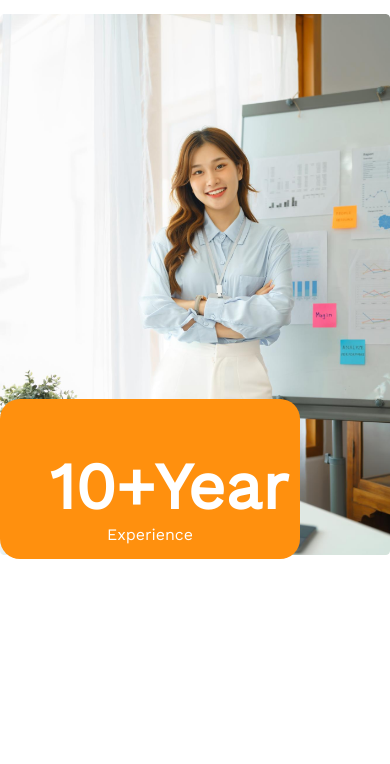
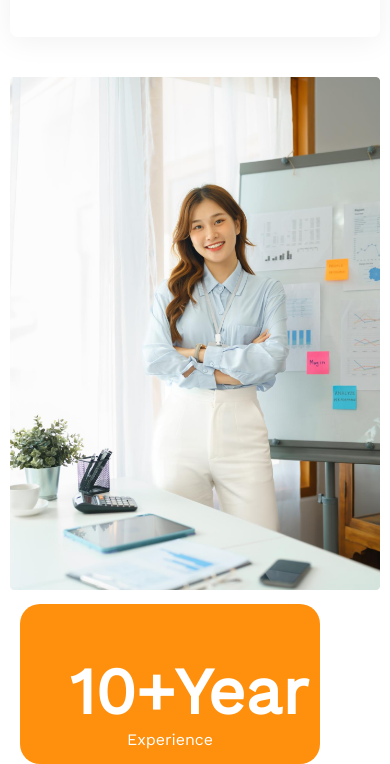
Before and after one commit to jubaerahmedtamim/g3-architects-assignment, a plain HTML site: page index.html in a window 390 px wide. Shown: the part 3835-4599 px from the top of the page. Before the commit the page ends 4394 px from the top, so only its background shows below. Drawn offline with nearby package versions, Linux system fonts and the light colour scheme.

Commit message:
experience btn is now bottom in mobile devices

```diff
--- a/styles/style.css
+++ b/styles/style.css
@@ -218,14 +218,14 @@ nav {
         align-items: center;
         justify-content: center;
         gap: 20px;
+        padding: 10px;
     }
     .exp-img img{
         width: 100%;
     }
     .experience-btn {
-        position: absolute;
-        bottom: 0;
-        right: auto;
+        position: static;
+        margin-left:20px ;
     }
 
 }
```
Also changed, not shown: index.html (+1 -0 lines).
